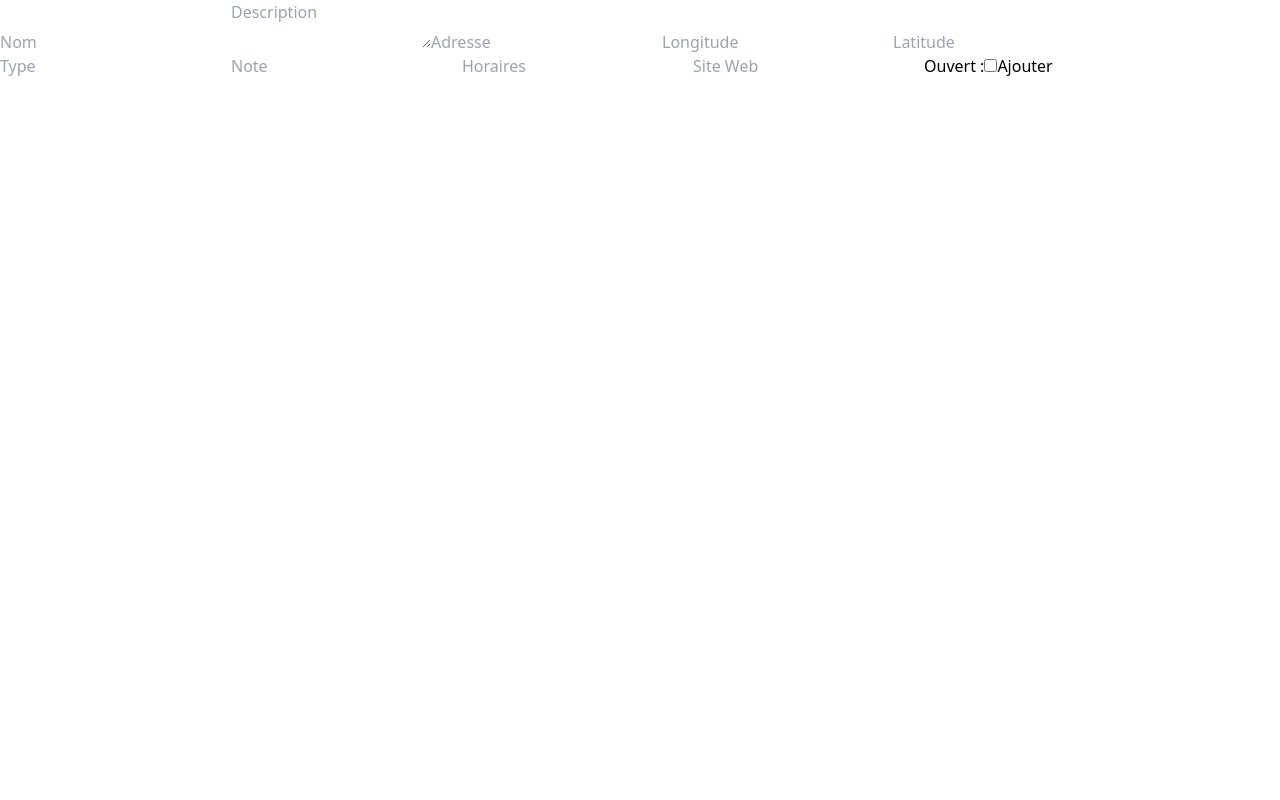
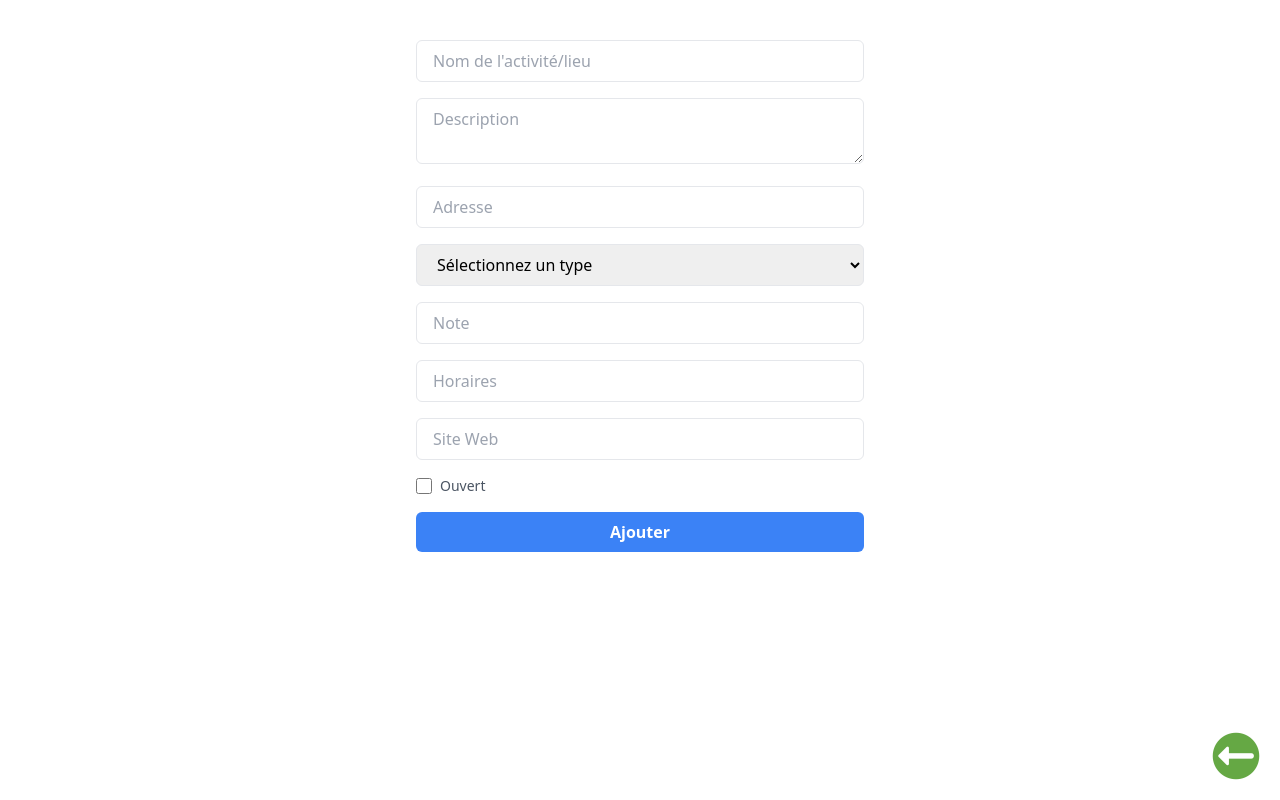
Before and after one commit to JordanSerafini/Sport-Point-v1, a React (Vite) app: page /add in a window 1280 px wide. Built offline with nearby package versions, Linux system fonts and the light colour scheme.

Commit message:
:construction: working

```diff
--- /dev/null
+++ b/src/components/buttons/homeBtn.tsx
@@ -0,0 +1,29 @@
+import React from 'react';
+import { useNavigate } from 'react-router-dom';
+
+import backArrowLogo from '../../assets/backArrowLogo.png';
+
+interface ButtonProps {
+  css: string;
+}
+
+const AddBtn: React.FC<ButtonProps> = ({ css }) => {
+    const navigate = useNavigate();
+
+    const navHome = () => {
+        navigate('/');
+    }
+
+  return (
+    <img
+    src= {backArrowLogo}
+    onClick={navHome}
+    className={`
+    ${css ? css : ""}
+    `}>
+
+    </img>
+  );
+}
+
+export default AddBtn;
--- a/src/pages/addInfo.tsx
+++ b/src/pages/addInfo.tsx
@@ -1,28 +1,32 @@
-import React, { useState, FormEvent } from 'react';
-import axios from 'axios';
+import React, { useState, FormEvent } from "react";
+import axios from "axios";
+import HomeBtn from "../components/buttons/homeBtn";
+import url from "../url/url";
 
 const AddInfo = () => {
   const [formData, setFormData] = useState({
-    name: '',
-    description: '',
-    adresse: '',
-    longitude: '',
-    latitude: '',
-    image: '',
-    type: '',
-    note: '',
-    horaires: '',
-    site: '',
+    name: "",
+    description: "",
+    adresse: "",
+    image: "",
+    type: "",
+    note: "",
+    horaires: "",
+    site: "",
     open: false,
   });
 
-  const handleChange = (e: React.ChangeEvent<HTMLInputElement | HTMLTextAreaElement>) => {
+  const handleChange = (
+    e: React.ChangeEvent<
+      HTMLInputElement | HTMLTextAreaElement | HTMLSelectElement
+    >
+  ) => {
     const target = e.target as HTMLInputElement;
     const { name, value, type } = target;
-    const checked = target.type === 'checkbox' ? target.checked : value;
+    const checked = target.type === "checkbox" ? target.checked : value;
     setFormData({
       ...formData,
-      [name]: type === 'checkbox' ? checked : value,
+      [name]: type === "checkbox" ? checked : value,
     });
   };
 
@@ -30,32 +34,109 @@ const AddInfo = () => {
     e.preventDefault();
 
     try {
-      const response = await axios.post('/informations', formData);
+      const response = await axios.post(`${url.local}/informations`, formData);
       console.log(response.data);
-      alert('Lieu ajouté avec succès');
+      alert("Lieu ajouté avec succès");
     } catch (error) {
       console.error("Erreur lors de l'envoi des informations : ", error);
-      // Gérez l'erreur (afficher un message à l'utilisateur, par exemple)
     }
   };
 
   return (
-    <form onSubmit={handleSubmit}>
-      <input type="text" name="name" value={formData.name} onChange={handleChange} placeholder="Nom" required />
-      <textarea name="description" value={formData.description} onChange={handleChange} placeholder="Description" required />
-      <input type="text" name="adresse" value={formData.adresse} onChange={handleChange} placeholder="Adresse" required />
-      <input type="text" name="longitude" value={formData.longitude} onChange={handleChange} placeholder="Longitude"  />
-      <input type="text" name="latitude" value={formData.latitude} onChange={handleChange} placeholder="Latitude"  />
-      <input type="text" name="type" value={formData.type} onChange={handleChange} placeholder="Type" required />
-      <input type="number" name="note" value={formData.note} onChange={handleChange} placeholder="Note"  />
-      <input type="text" name="horaires" value={formData.horaires} onChange={handleChange} placeholder="Horaires"  />
-      <input type="text" name="site" value={formData.site} onChange={handleChange} placeholder="Site Web" />
-      <label>
-        Ouvert :
-        <input type="checkbox" name="open" checked={formData.open} onChange={handleChange} />
-      </label>
-      <button type="submit">Ajouter</button>
-    </form>
+    <div>
+      <form
+        onSubmit={handleSubmit}
+        className="max-w-md mx-auto my-10 space-y-4 w-9.5/10"
+      >
+        <input
+          type="text"
+          name="name"
+          value={formData.name}
+          onChange={handleChange}
+          placeholder="Nom de l'activité/lieu"
+          required
+          className="w-full px-4 py-2 border rounded-md focus:outline-none focus:ring-2 focus:ring-blue-500"
+        />
+        <textarea
+          name="description"
+          value={formData.description}
+          onChange={handleChange}
+          placeholder="Description"
+          required
+          className="w-full px-4 py-2 border rounded-md focus:outline-none focus:ring-2 focus:ring-blue-500"
+        />
+        <input
+          type="text"
+          name="adresse"
+          value={formData.adresse}
+          onChange={handleChange}
+          placeholder="Adresse"
+          required
+          className="w-full px-4 py-2 border rounded-md focus:outline-none focus:ring-2 focus:ring-blue-500"
+        />
+        <select
+          name="type"
+          value={formData.type}
+          onChange={(
+            e: React.ChangeEvent<
+              HTMLInputElement | HTMLTextAreaElement | HTMLSelectElement
+            >
+          ) => handleChange(e)}
+          className="w-full px-4 py-2 border rounded-md focus:outline-none focus:ring-2 focus:ring-blue-500"
+          required
+        >
+          <option value="">Sélectionnez un type</option>
+          <option value="Salle de sport">Salle de sport</option>
+          <option value="Crossfit">Crossfit</option>
+          <option value="Running">Running</option>
+          <option value="Autre">Autre</option>
+        </select>
+
+        <input
+          type="number"
+          name="note"
+          value={formData.note}
+          onChange={handleChange}
+          placeholder="Note"
+          className="w-full px-4 py-2 border rounded-md focus:outline-none focus:ring-2 focus:ring-blue-500"
+        />
+        <input
+          type="text"
+          name="horaires"
+          value={formData.horaires}
+          onChange={handleChange}
+          placeholder="Horaires"
+          className="w-full px-4 py-2 border rounded-md focus:outline-none focus:ring-2 focus:ring-blue-500"
+        />
+        <input
+          type="text"
+          name="site"
+          value={formData.site}
+          onChange={handleChange}
+          placeholder="Site Web"
+          className="w-full px-4 py-2 border rounded-md focus:outline-none focus:ring-2 focus:ring-blue-500"
+        />
+        <div className="flex items-center space-x-2">
+          <label className="inline-flex items-center">
+            <input
+              type="checkbox"
+              name="open"
+              checked={formData.open}
+              onChange={handleChange}
+              className="w-4 h-4 text-blue-600 border-gray-300 rounded focus:ring-blue-500"
+            />
+            <span className="ml-2 text-sm text-gray-600">Ouvert</span>
+          </label>
+        </div>
+        <button
+          type="submit"
+          className="w-full px-4 py-2 font-bold text-white bg-blue-500 rounded-md hover:bg-blue-700 focus:outline-none focus:shadow-outline"
+        >
+          Ajouter
+        </button>
+      </form>
+      <HomeBtn css="fixed bottom-0 right-0 m-5" />
+    </div>
   );
 };
 
```
Also changed, not shown: src/assets/backArrowLogo.png (added).
